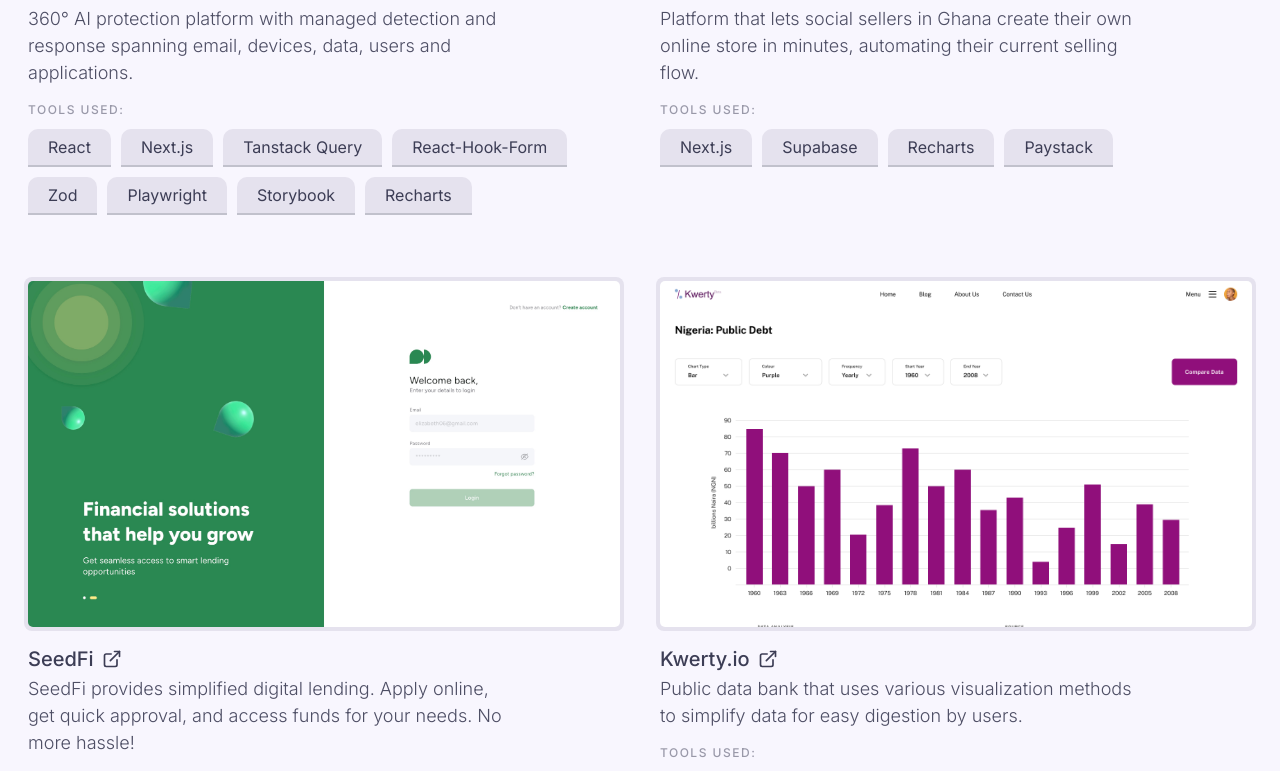
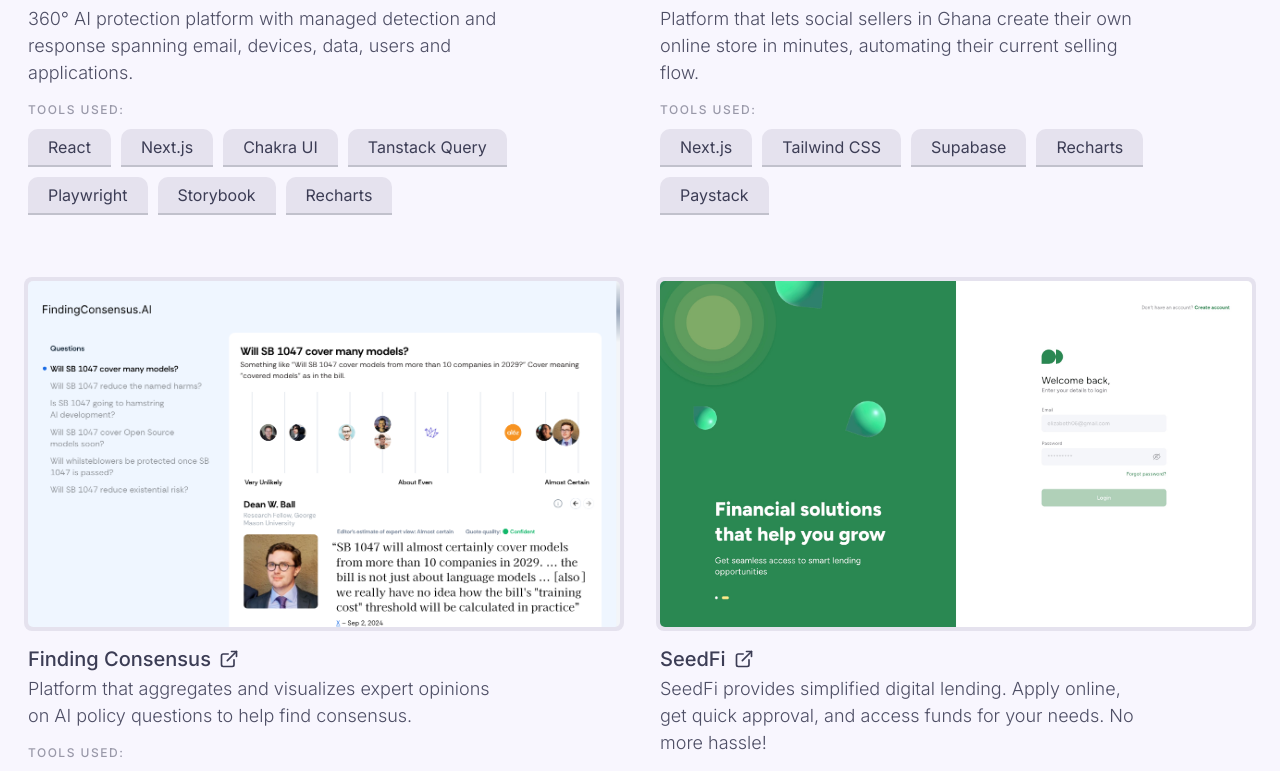
Before and after one commit to AmmDuncan/portfolio_v2, a Next.js app: page /projects in a window 1280 px wide. Shown: the part 842-1613 px from the top of the page. Built offline with nearby package versions, Linux system fonts and the light colour scheme.

Commit message:
chore: add Finding Consensus project and update tool lists
- Add Finding Consensus as third project with screenshot
- Move Dev in Details to side projects
- Update tech stacks for Rotate, StoreLink, and Finding Consensus

```diff
--- a/data/projects.js
+++ b/data/projects.js
@@ -4,7 +4,7 @@
     imgSrc: "/assets/projects/withrotate.png",
     description:
       "360° AI protection platform with managed detection and response spanning email, devices, data, users and applications.",
-    tools: ["React", "Next.js", "Tanstack Query", "React-Hook-Form", "Zod", "Playwright", "Storybook", "Recharts"],
+    tools: ["React", "Next.js", "Chakra UI", "Tanstack Query", "Playwright", "Storybook", "Recharts"],
     link: "https://withrotate.com",
   },
   {
@@ -12,8 +12,16 @@
     imgSrc: "/assets/projects/storelink.png",
     description:
       "Platform that lets social sellers in Ghana create their own online store in minutes, automating their current selling flow.",
-    tools: ["Next.js", "Supabase", "Recharts", "Paystack"],
+    tools: ["Next.js", "Tailwind CSS", "Supabase", "Recharts", "Paystack"],
     link: "https://dev.storelinkgh.com",
+  },
+  {
+    name: "Finding Consensus",
+    imgSrc: "/assets/projects/findingconsensus.png",
+    description:
+      "Platform that aggregates and visualizes expert opinions on AI policy questions to help find consensus.",
+    tools: ["React", "Next.js", "Tailwind CSS"],
+    link: "https://findingconsensus.ai",
   },
   {
     name: "SeedFi",
```
Also changed, not shown: public/assets/projects/findingconsensus.png (added).
